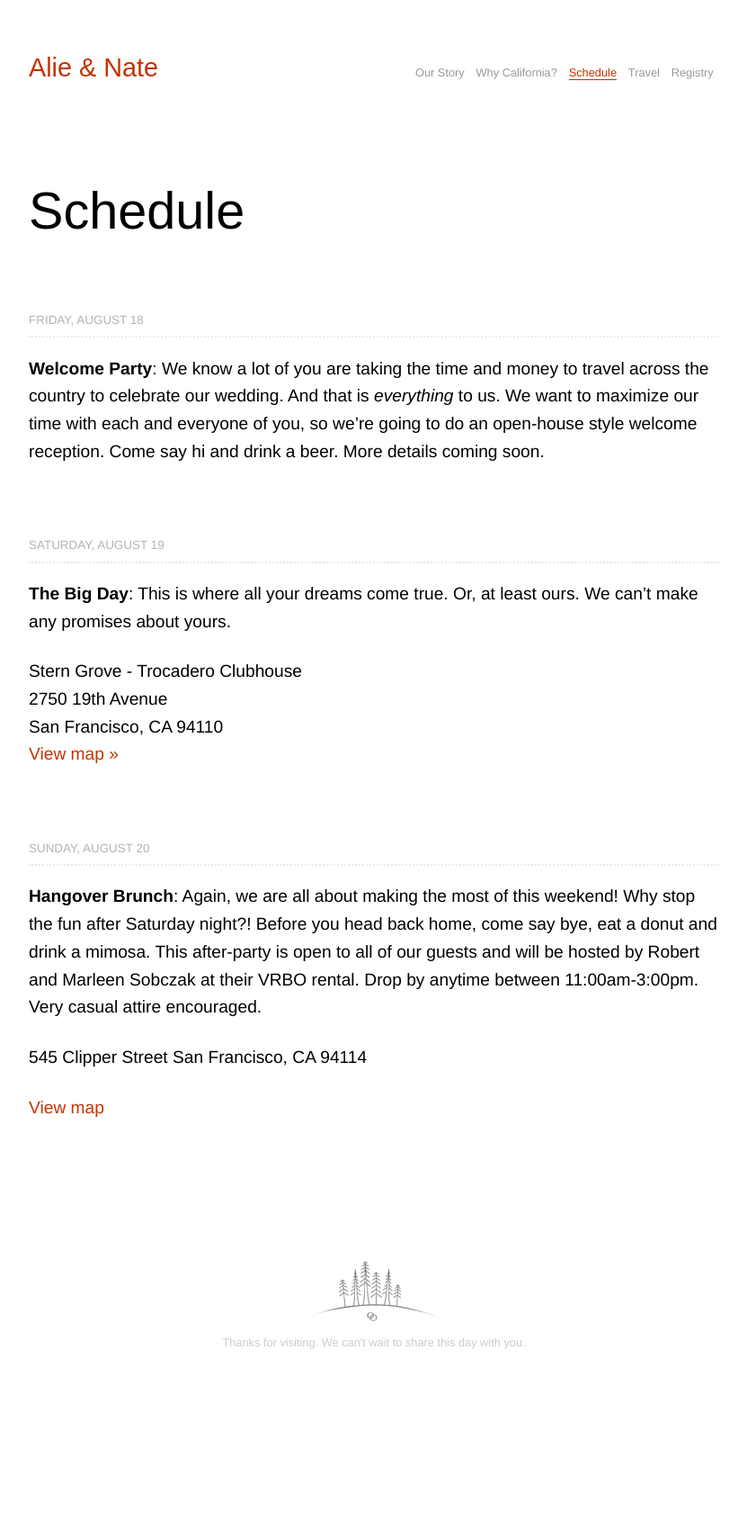
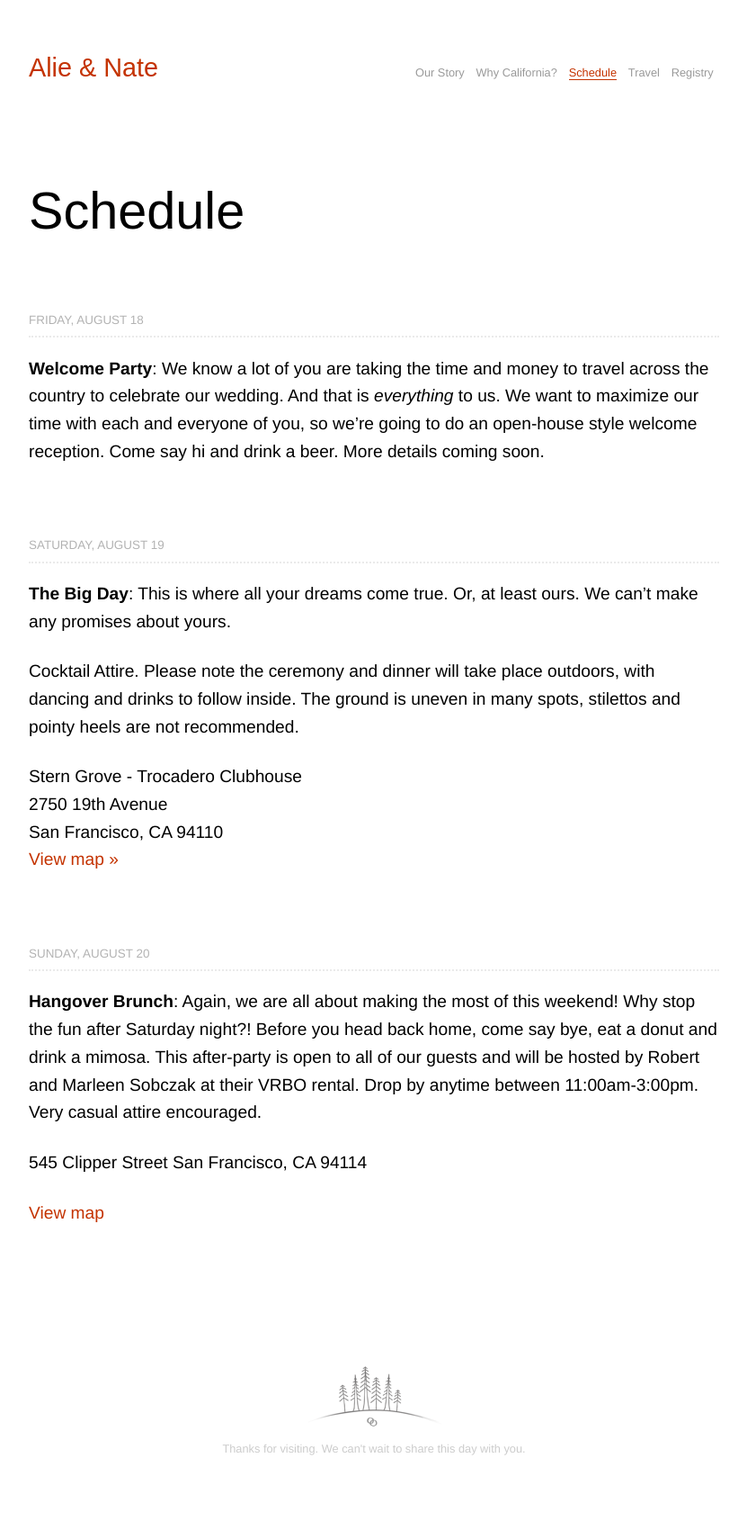
Before and after one commit to nkadlac/alieplusnate.com, a Jekyll site: the page built from schedule.md, in a window 1280 px wide. Shown: the whole page at 90% size, without its empty margins (224-1055 px from the left). Built offline with Jekyll 4.4.1, drawn with Linux system fonts in a browser that asks for light colours; some web fonts are replaced; before the commit the page ends 1583 px from its top, so only the background shows below that.

Commit message:
Updated Schedule

```diff
--- a/schedule.md
+++ b/schedule.md
@@ -13,6 +13,8 @@ layout: page
 
 **The Big Day**: This is where all your dreams come true. Or, at least ours. We can't make any promises about yours.
 
+Cocktail Attire. Please note the ceremony and dinner will take place outdoors, with dancing and drinks to follow inside. The ground is uneven in many spots, stilettos and pointy heels are not recommended.
+
 Stern Grove - Trocadero Clubhouse<br>
 2750 19th Avenue<br>
 San Francisco, CA 94110<br>
```
